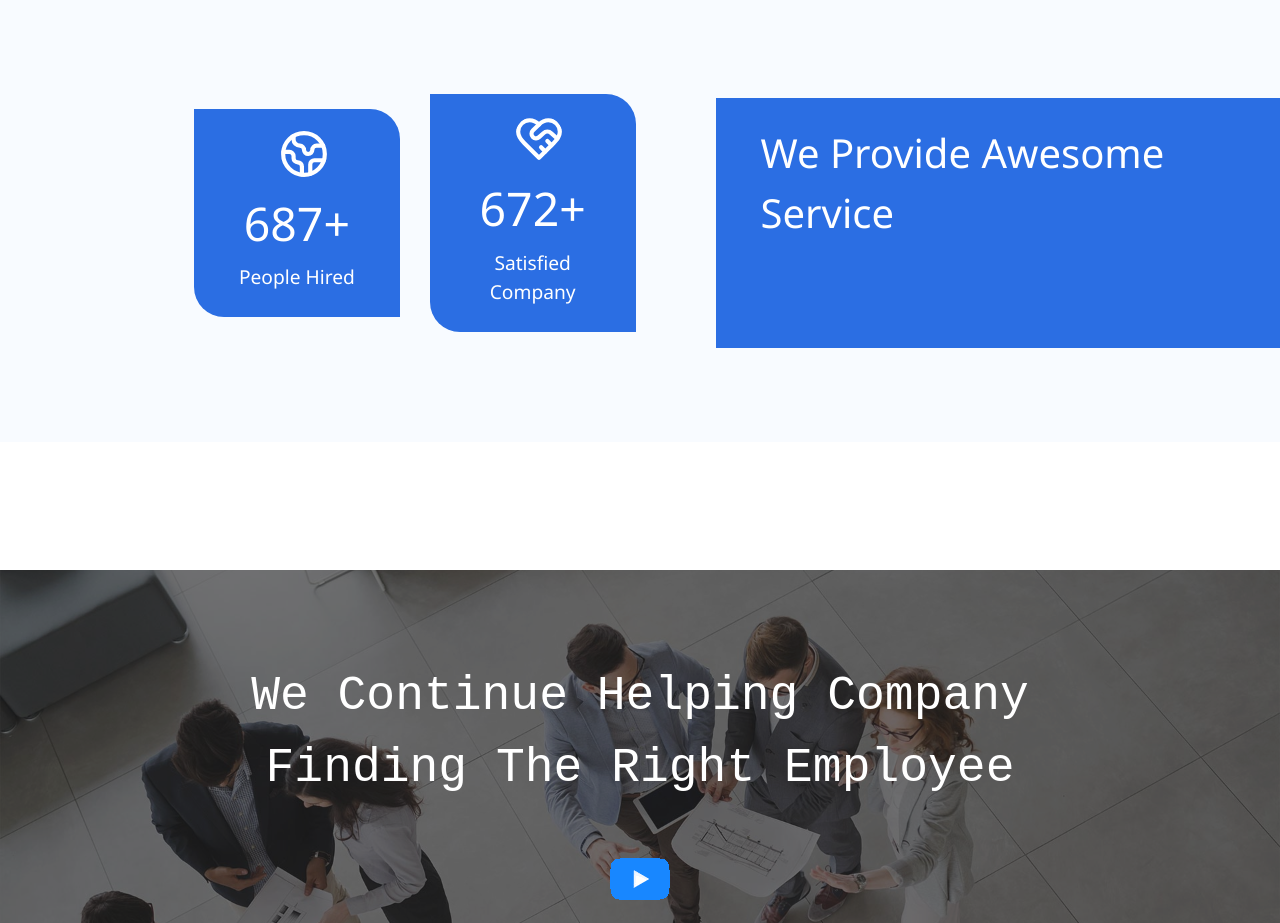
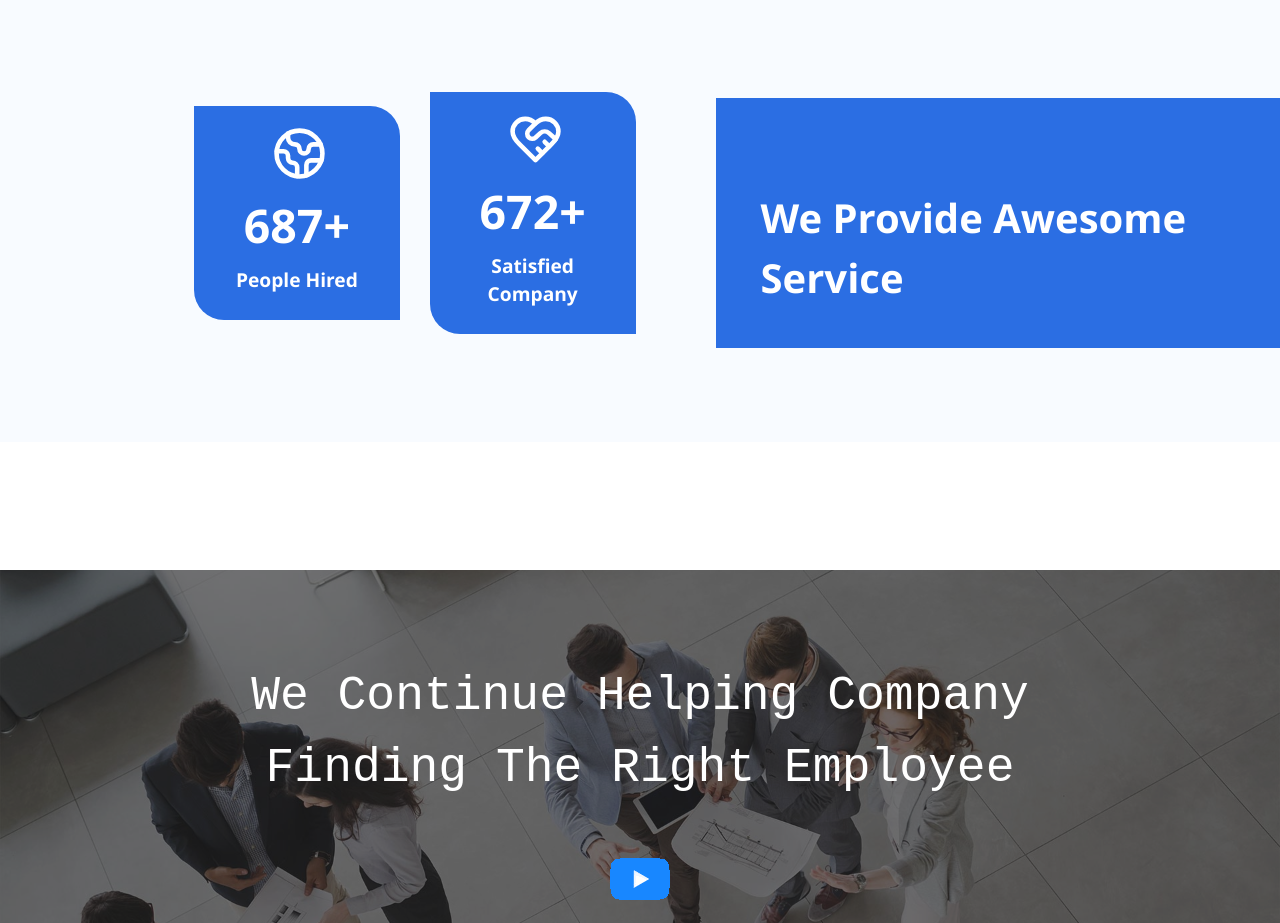
Before and after one commit to RahulRedN/FDFED_IG, a React (Vite) app: page /aboutus in a window 1280 px wide. Shown: the part 2080-3003 px from the top of the page. Built offline with nearby package versions, Linux system fonts and the light colour scheme; no server answers.

Commit message:
completed

```diff
--- a/src/components/AboutUs/AboutSections/Styles/AboutUsTop3.css
+++ b/src/components/AboutUs/AboutSections/Styles/AboutUsTop3.css
@@ -24,35 +24,37 @@
 }
 
 .peoples img {
-  width: 70px;
-  height: 70px;
+  width: 5px;
+  height: 75px;
   border-radius: 50%;
   margin-bottom: 10px;
   background-color: #fff;
   justify-items: center;
-  margin-left: 37%;
+  margin-left: 32%;
 
 
 }
 
 .Globe2{
-  width: 50px;
-  height: 50px;
+  width: 65px;
+  height: 55px;
   border-radius: 50%;
   margin-bottom: 10px;
 
   justify-items: center;
-  margin-left: 39%;
+  margin-left: 32%;
 }
 
 .peoples h6 {
   font-size: 2.9em;
-  font-weight:700px;
+
+  font-weight: 900;
 }
 .peoples p {
   font-size: 1.2em;
   margin: 5px 0;
-  font-weight:700px;
+
+  font-weight: 900;
 }
 
 .provides {
@@ -68,10 +70,12 @@
 
 }
 .provides h3 {
-  margin-left:20px ;
+
+  margin-left:20px;
   font-size: 2.5em;
   font-weight:700px;
   color: #ffffff;
-
+  font-weight: 900;
+  margin-top: 65px;
 
 }
```
